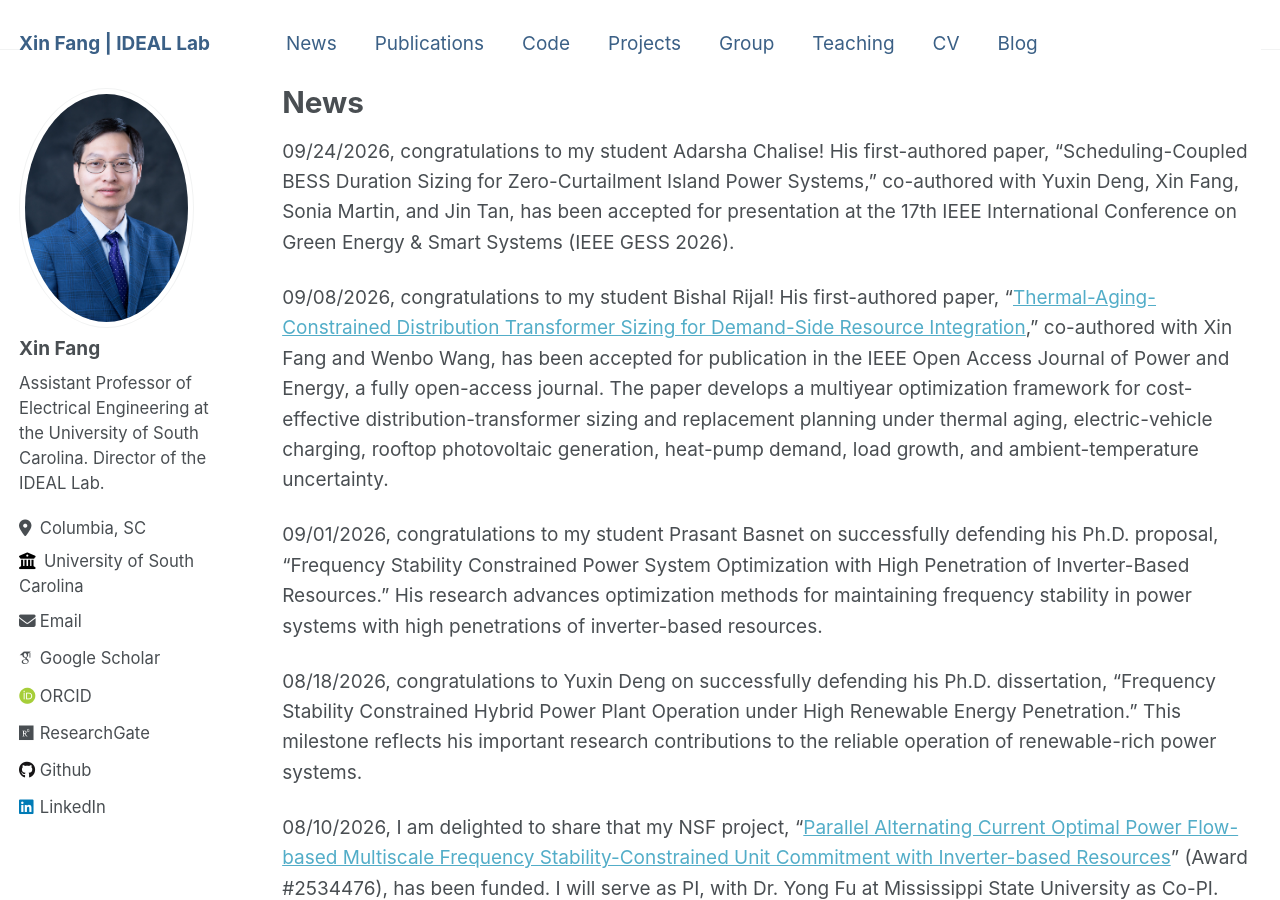
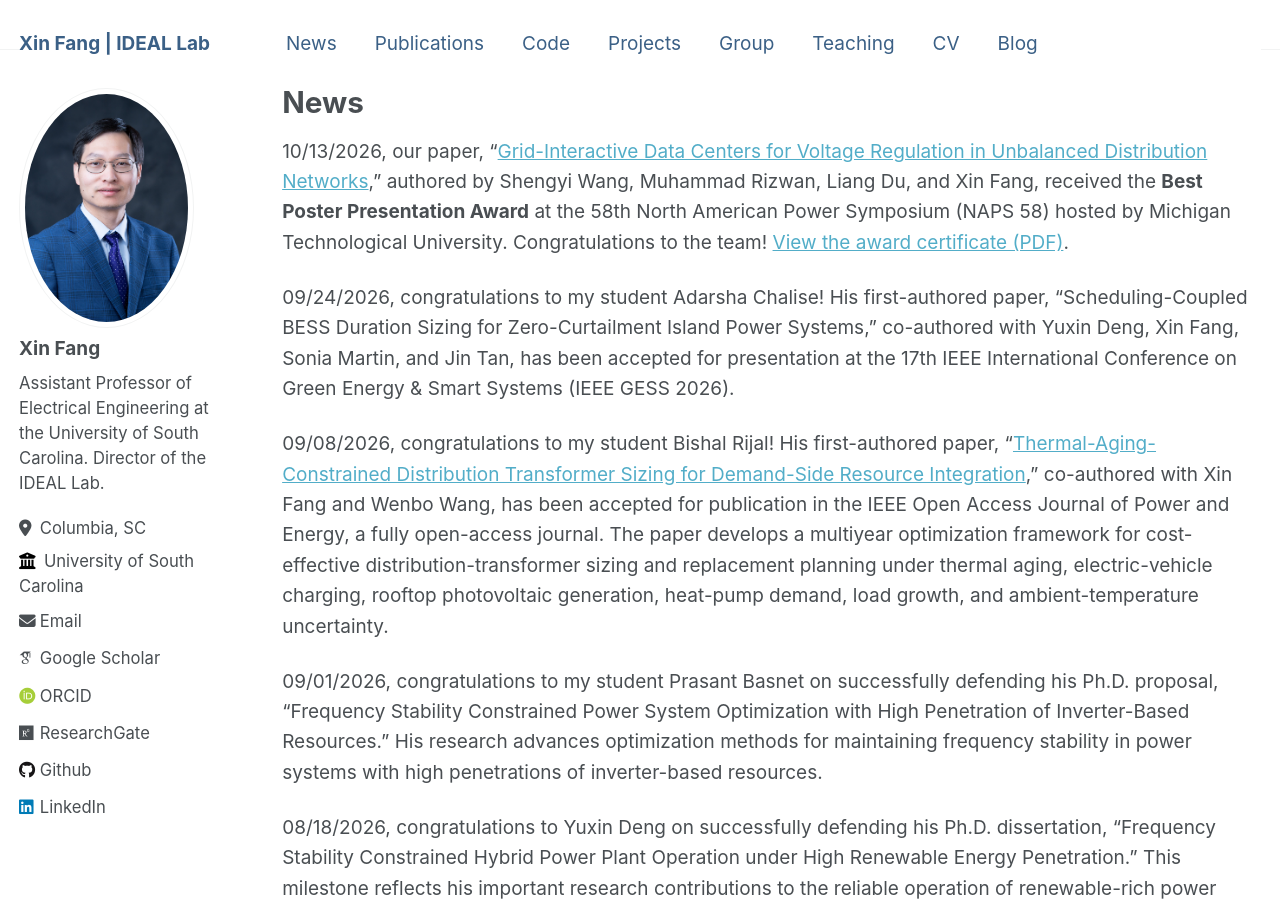
Before and after one commit to XinFang88/xinfang88.github.io, a Jekyll site: the page built from _pages/news.md, in a window 1280 px wide and 900 px high. Built offline with Jekyll 4.4.1, drawn with Linux system fonts in a browser that asks for light colours; some web fonts are replaced.

Commit message:
award update

```diff
--- a/_pages/news.md
+++ b/_pages/news.md
@@ -6,6 +6,8 @@ author_profile: true
 ---
 
 {% include base_path %}
+
+10/13/2026, our paper, "[Grid-Interactive Data Centers for Voltage Regulation in Unbalanced Distribution Networks](https://scholar.google.com/citations?view_op=view_citation&hl=en&user=lr3EP0AAAAAJ&sortby=pubdate&citation_for_view=lr3EP0AAAAAJ:7BrZ7Jt4UNcC)," authored by Shengyi Wang, Muhammad Rizwan, Liang Du, and Xin Fang, received the **Best Poster Presentation Award** at the 58th North American Power Symposium (NAPS 58) hosted by Michigan Technological University. Congratulations to the team! [View the award certificate (PDF)]({{ '/assets/files/NAPS_2026_Best_Poster_Award_Paper_243.pdf' | relative_url }}).
 
 09/24/2026, congratulations to my student Adarsha Chalise! His first-authored paper, "Scheduling-Coupled BESS Duration Sizing for Zero-Curtailment Island Power Systems," co-authored with Yuxin Deng, Xin Fang, Sonia Martin, and Jin Tan, has been accepted for presentation at the 17th IEEE International Conference on Green Energy & Smart Systems (IEEE GESS 2026).
 
```
Also changed, not shown: _pages/cv.md (+1 -0 lines), 1 other file.
